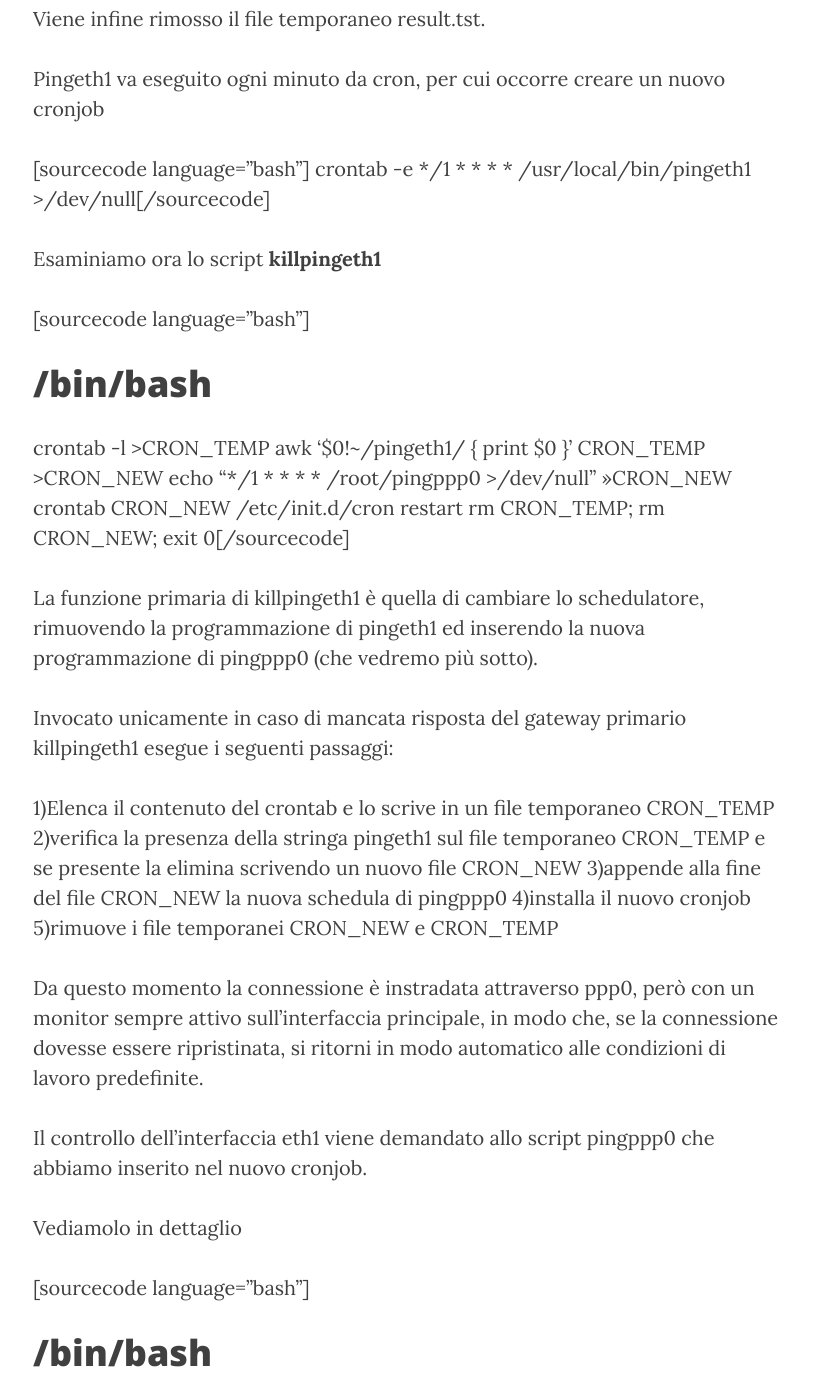
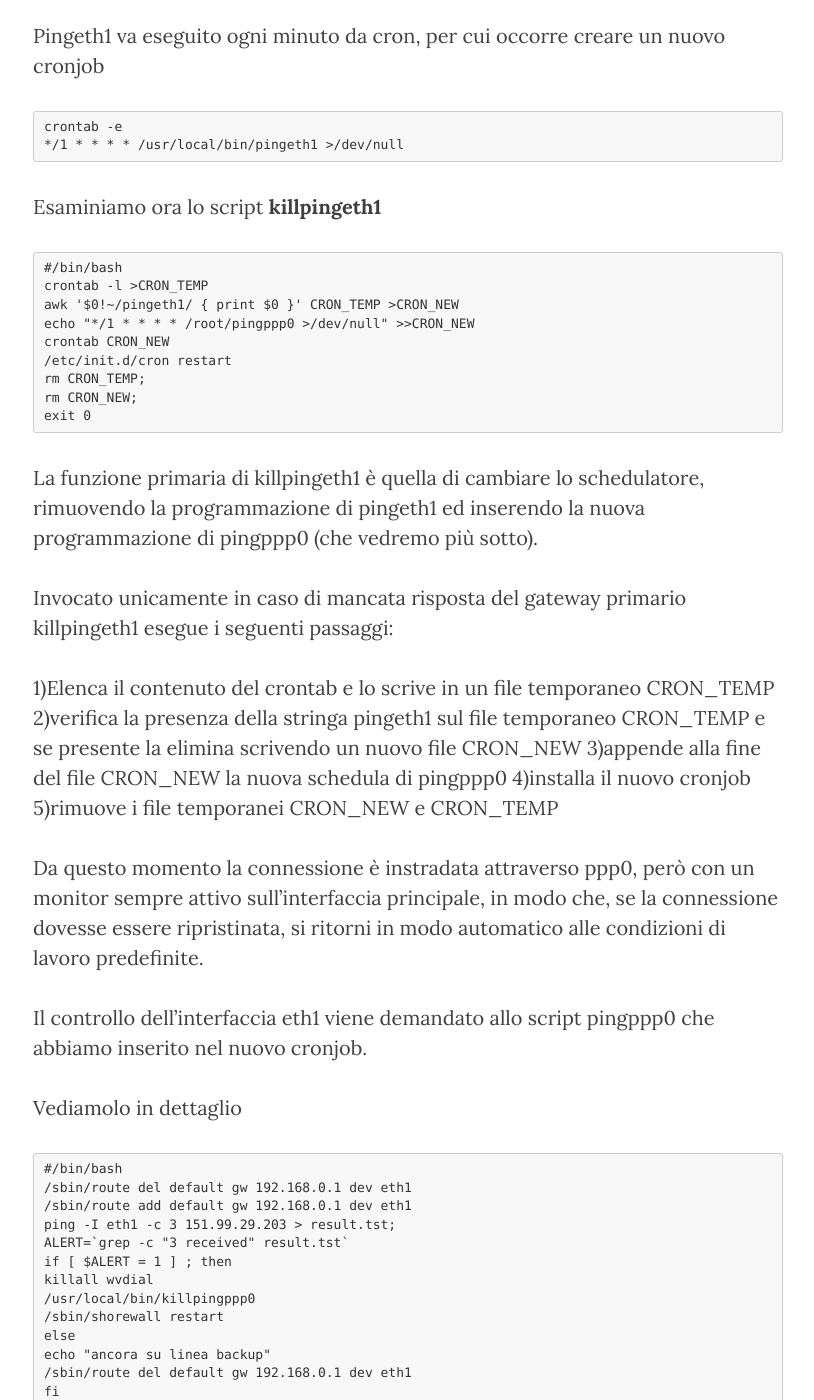
Before and after one commit to anton-dema/anton-dema.github.io, a Jekyll site: the page built from _posts/2010-06-30-backup-su-hsdpa-con-router-linux.markdown, in a window 1280 px wide and 1400 px high, scrolled down 1999 px. Shown: the whole window, without its empty margins (232-1046 px from the left). Built offline with Jekyll 4.4.1, drawn with Linux system fonts in a browser that asks for light colours; nearby versions of some CDN libraries; comment, search, counter and statistics services are not loaded; some of the changed text lies outside the part shown.

Commit message:
pulito codice su un post

````diff
--- a/_posts/2010-06-30-backup-su-hsdpa-con-router-linux.markdown
+++ b/_posts/2010-06-30-backup-su-hsdpa-con-router-linux.markdown
@@ -29,7 +29,7 @@ Il meccanismo si basa su quattro script chiamati **pingeth1, killpingeth1, pingp
 
 Lo script principale è **pingeth1 **
 
-[sourcecode language="bash"]
+``` bash
 #/bin/bash
 ping -I eth1 -c3 151.99.29.203 > result.tst;
 ALERT=`grep -c "3 received" result.tst`
@@ -44,7 +44,8 @@ sleep 10
 /sbin/route add default gw 10.64.64.64 dev ppp0
 fi
 rm result.tst
-exit 0[/sourcecode]
+exit 0
+```
 
 Esaminiamo nel dettaglio quanto sopra:
 
@@ -65,13 +66,14 @@ Viene infine rimosso il file temporaneo result.tst.
 
 Pingeth1 va eseguito ogni minuto da cron, per cui occorre creare un nuovo cronjob
 
-[sourcecode language="bash"]
+```
 crontab -e
-*/1 * * * * /usr/local/bin/pingeth1 >/dev/null[/sourcecode]
+*/1 * * * * /usr/local/bin/pingeth1 >/dev/null
+```
 
 Esaminiamo ora lo script **killpingeth1**
 
-[sourcecode language="bash"]
+```
 #/bin/bash
 crontab -l >CRON_TEMP
 awk '$0!~/pingeth1/ { print $0 }' CRON_TEMP >CRON_NEW
@@ -80,7 +82,8 @@ crontab CRON_NEW
 /etc/init.d/cron restart
 rm CRON_TEMP;
 rm CRON_NEW;
-exit 0[/sourcecode]
+exit 0
+```
 
 La funzione primaria di killpingeth1 è quella di cambiare lo schedulatore, rimuovendo la programmazione di pingeth1 ed inserendo la nuova programmazione di pingppp0 (che vedremo più sotto).
 
@@ -98,7 +101,7 @@ Il controllo dell'interfaccia eth1 viene demandato allo script pingppp0 che abbi
 
 Vediamolo in dettaglio
 
-[sourcecode language="bash"]
+```
 #/bin/bash
 /sbin/route del default gw 192.168.0.1 dev eth1
 /sbin/route add default gw 192.168.0.1 dev eth1
@@ -113,7 +116,8 @@ echo "ancora su linea backup"
 /sbin/route del default gw 192.168.0.1 dev eth1
 fi
 rm result.tst
-exit 0[/sourcecode]
+exit 0
+```
 
 Lo script pingppp0 viene eseguito ogni minuto e compie la seguente routine:
 
@@ -135,7 +139,7 @@ Rimane da prendere in esame l'ultimo script killpingppp0 che si prende cura di r
 
 Ecco lo script:
 
-[sourcecode language="bash"]
+```
 #/bin/bash
 crontab -l >CRON_TEMP
 awk '$0!~/pingppp0/ { print $0 }' CRON_TEMP >CRON_NEW
@@ -144,7 +148,8 @@ crontab CRON_NEW
 /etc/init.d/cron restart
 rm CRON_TEMP
 rm CRON_NEW
-exit 0[/sourcecode]
+exit 0
+```
 
 Lo script è del tutto analogo a killpingeth1 e quindi esegue nell'ordine i seguenti passaggi:
 
````
